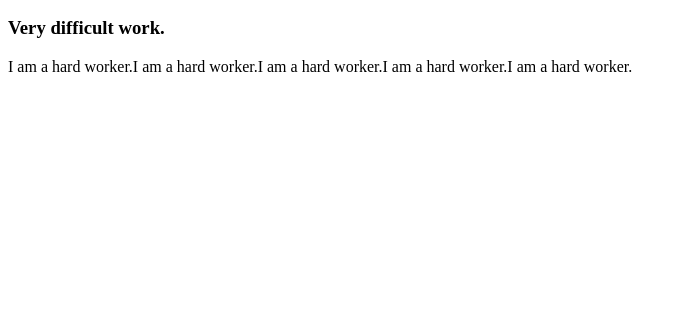
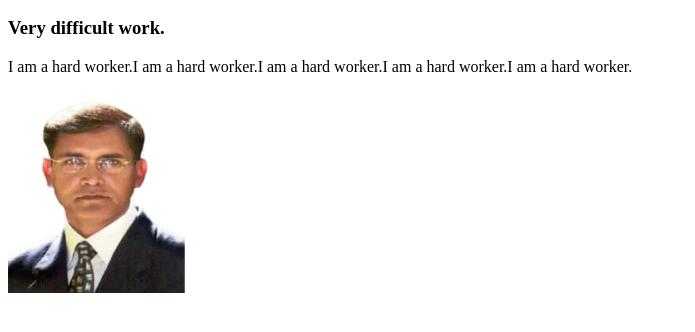
Before and after one commit to hasan-3/my-old-repo, a plain HTML site: page index.html in a window 1280 px wide. Shown: the part 110-442 px from the top of the page, without its empty margins (0-695 px from the left). Drawn offline with Linux system fonts and the light colour scheme.

Commit message:
image added

```diff
--- a/index.html
+++ b/index.html
@@ -12,5 +12,6 @@
    <h2>I am ready to coding</h2>
    <h3>Very difficult work.</h3>
    <p>I am a hard worker.I am a hard worker.I am a hard worker.I am a hard worker.I am a hard worker.</p>
+   <img src="dg.jpg" alt="">
 </body>
 </html>
```
Also changed, not shown: anika.jpg.jpg (added), anika2.jpg.jpg (added), anika3.jpg.jpg (added), dg.jpg (added).
